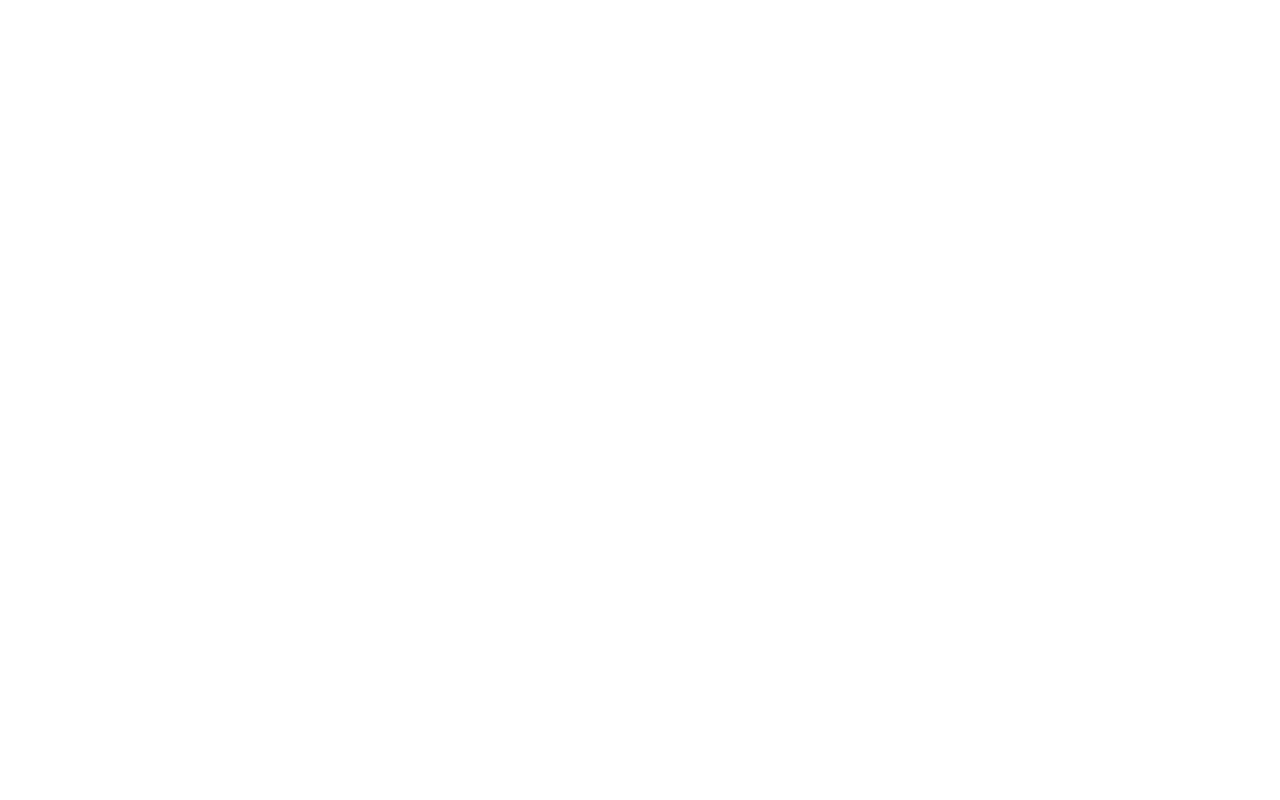
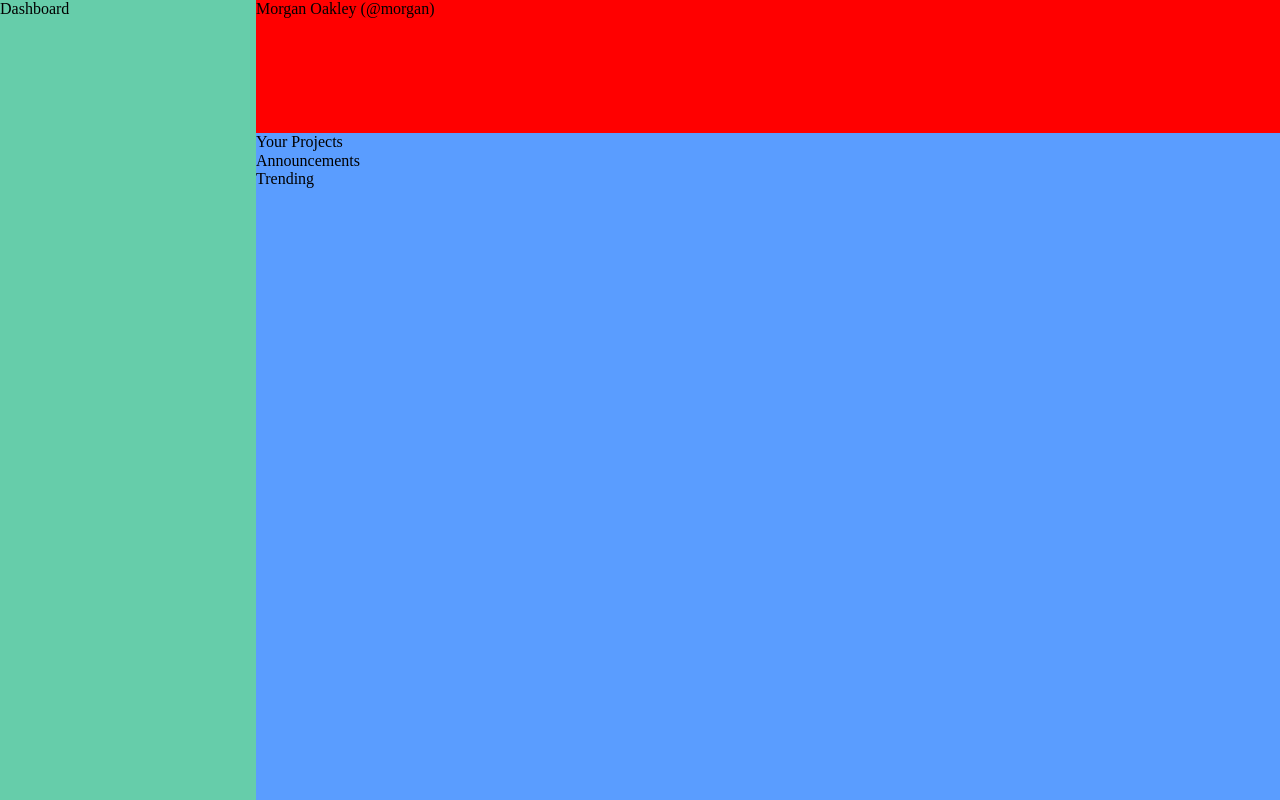
Before and after one commit to karolpiekut/Admin-Dashboard, a plain HTML site: page index.html in a window 1280 px wide. Drawn offline with Linux system fonts and the light colour scheme.

Commit message:
add basic layout

```diff
--- a/index.html
+++ b/index.html
@@ -9,23 +9,27 @@
     <title>Admin Dashboard</title>
 </head>
 <body>
+<div id="main-grid">
+    <div id="top">
         <div id="up-top-menu">
             <div id="search"></div>
-    <div id="user-info"></div>
+            <div id="user-info">Morgan Oakley (@morgan)</div>
         </div>
         <div id="down-top-menu">
             <div id="user-name"></div>
             <div id="user-buttons"></div>
         </div>
+    </div>
     <div id="sidebar">
-    <div id="name"></div>
+        <div id="name">Dashboard</div>
         <div id="locations"></div>
         <div id="settings"></div>
     </div>
-<div id="main body">
-    <div id="your-projects"></div>
-    <div id="announcements"></div>
-    <div id="trending"></div>
+    <div id="main">
+        <div id="your-projects">Your Projects</div>
+        <div id="announcements">Announcements</div>
+        <div id="trending">Trending</div>
+    </div>
 </div>
 </body>
 </html>
--- a/styles.css
+++ b/styles.css
@@ -1,3 +1,4 @@
+
 /*! normalize.css v8.0.1 | MIT License | github.com/necolas/normalize.css */
 
 /* Document
@@ -11,6 +12,7 @@
 html {
     line-height: 1.15; /* 1 */
     -webkit-text-size-adjust: 100%; /* 2 */
+    height: 100%;
 }
 
 /* Sections
@@ -22,6 +24,7 @@ html {
 
 body {
     margin: 0;
+    height: 100%;
 }
 
 /**
@@ -348,4 +351,24 @@ template {
     display: none;
 }
 
-/* CSS */
+/* project CSS */
+
+#main-grid {
+    height: 100vh;
+    display: grid;
+    grid-template-columns: 1fr 4fr;
+    grid-template-rows: 1fr 5fr;
+}
+
+#top {
+    background: red;
+    grid-area: 1 / 2 / 2 / 3;
+}
+#sidebar {
+    background: mediumaquamarine;
+    grid-area: 1 / 1 / 3 / 2;
+}
+#main {
+    background: #5a9dff;
+    grid-area: 2 / 2 / 3 / 3;
+}
```
Lines whose indentation alone changed are shown as unchanged.
